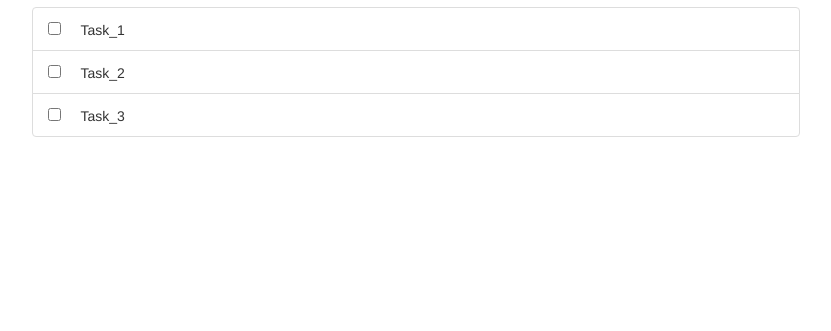
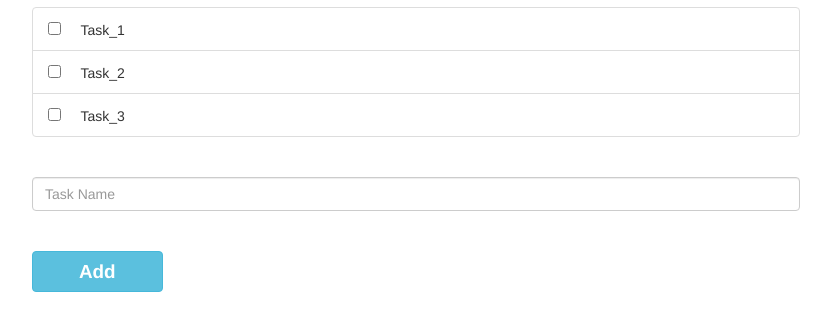
Before and after one commit to AdityaJugran/TODO, a React app: page / in a window 1280 px wide. Shown: the part 107-438 px from the top of the page, without its empty margins (224-1055 px from the left). Built offline with nearby package versions, Linux system fonts and the light colour scheme.

Commit message:
adding componetents to todo

```diff
--- a/src/index.css
+++ b/src/index.css
@@ -2,3 +2,8 @@
   margin:20%;
   margin-top: 5%
 }
+ .buttonAlter {
+   width:17%;
+   font-size: 135%;
+    font-weight: 600;
+ }
--- a/src/index.js
+++ b/src/index.js
@@ -9,13 +9,31 @@ class Todo extends React.Component {
   constructor() {
     super();
     this.state={
-       data:data.data
+       data:data.data,
+       text: ''
     }
   }
 
-
-
-
+handleSubmit =(e) =>{
+  e.preventDefault();
+  if (!this.state.text.length) {
+      return;
+    }
+    const newItem = {
+      id: Date.now(),
+      text: this.state.text,
+      status:false
+    };
+    this.setState(prevState => ({
+      data: prevState.data.concat(newItem),
+      text: ''
+    }));
+    // console.log(this.state.data)
+}
+handleChange=(e)=> {
+  // console.log(e.target.value);
+    this.setState({ text: e.target.value });
+  }
   render(){
     const list=this.state.data.map((data,id)=>
     <li className="list-group-item" key={data.id}>
@@ -31,6 +49,11 @@ class Todo extends React.Component {
       <ul className="list-group">
       {list}
       </ul>
+      <br />
+      <input type="text" placeholder="Task Name" className="form-control" onChange={this.handleChange} value={this.state.text}/>
+      <br /><br />
+
+      <button className="buttonAlter btn btn-info" onClick={this.handleSubmit}> Add</button>
       </div>
     );
   }
```
